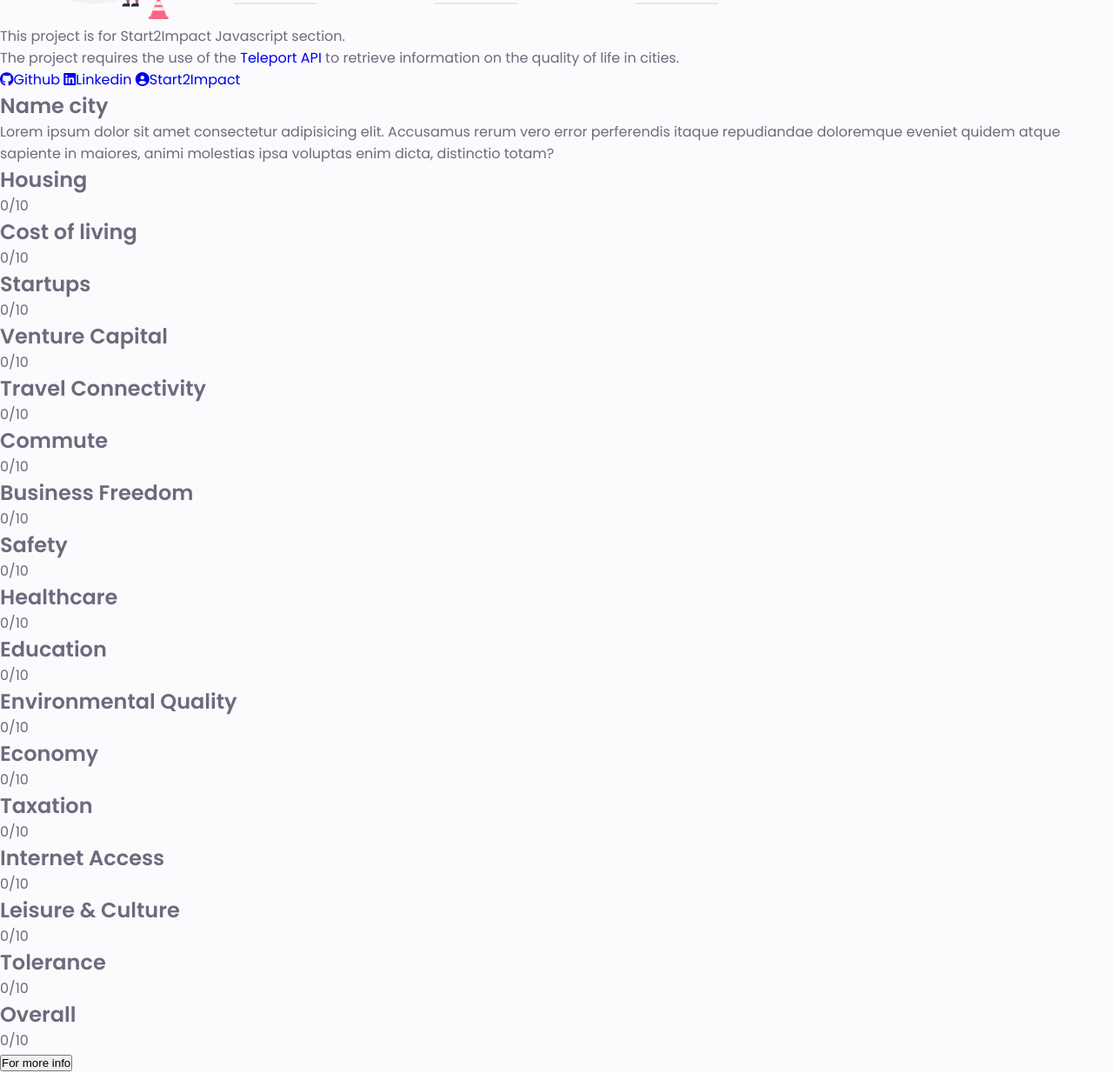
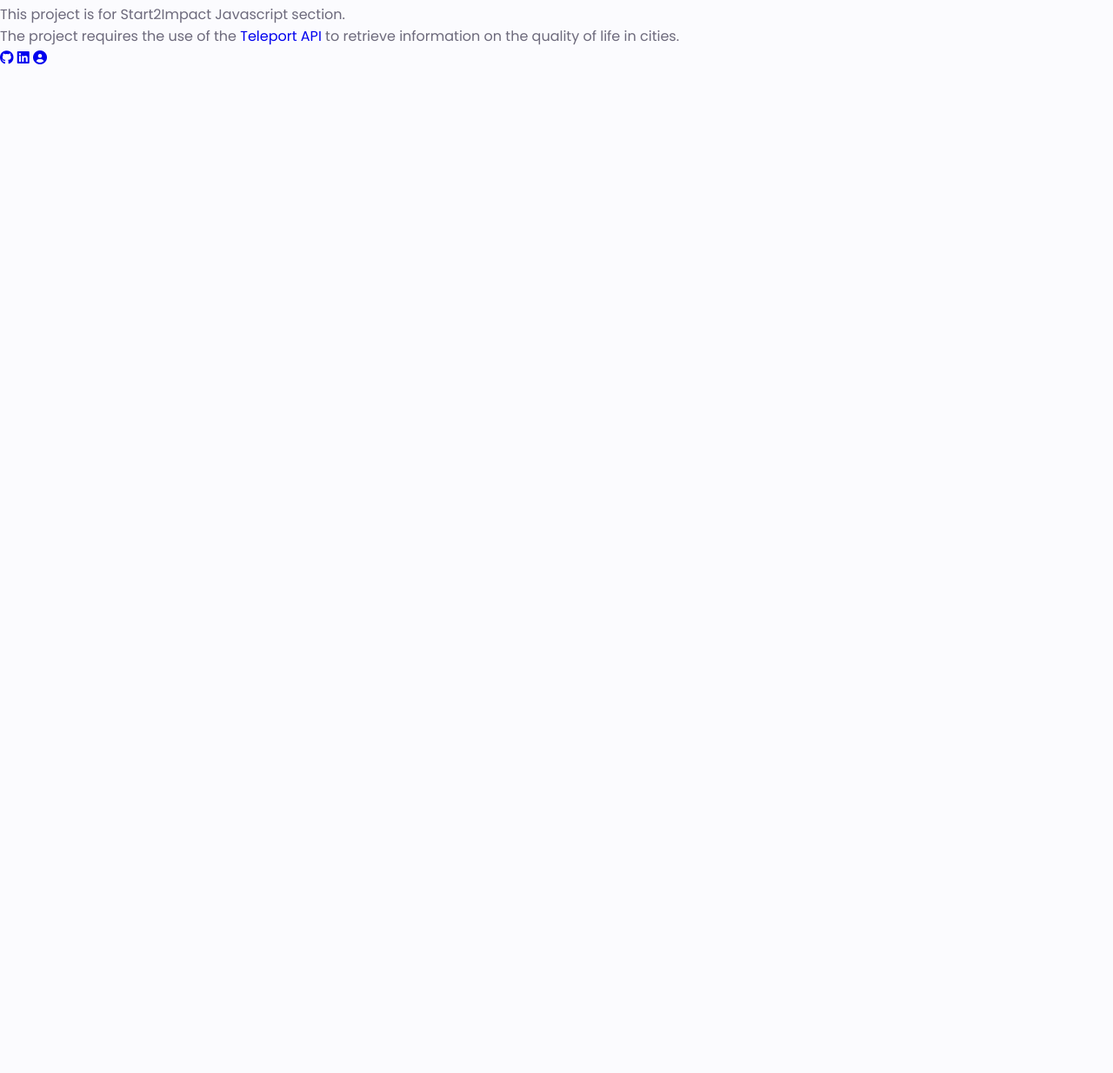
Before and after one commit to Novecento201/Quality-life-city, a website built with webpack: page dist/index.html in a window 1280 px wide. Shown: the part 526-1760 px from the top of the page at 87% size. After the commit the page ends 800 px from the top, so only its background shows below. Built offline with nearby package versions, Linux system fonts and the light colour scheme.

Commit message:
End the HTML

```diff
--- a/dist/index.html
+++ b/dist/index.html
@@ -17,184 +17,58 @@
     <title>Quality life city</title>
 </head>
 <body>
-    <main>
+
     <header>
         <h1 class="title">Quality city life</h1>
         <div class="input__container">
-                <input type="search" id="input-search" class="input__search">
-                <button type="submit" id="btn-search" class="btn__search">
+            <div>
+                <input
+                type="search"
+                id="input-search"
+                class="input__search"
+                placeholder="Search a city">
+                <button type="submit" id="btn-search" class="btn__search btn">
                     <i class="fas fa-search"></i>
                 </button>
-                <div id="error-message" class="error__message" >Your city is not in Teleport API</div>
+            </div>
+            <div id="error-message" class="error__message"></div>
         </div>
     </header>
-        <!-- LEFT CONTAINER -->
-        <section>
-            <img src="IMG/img_city.svg" alt="city illustration">
-            <div class="info">
-                This project is for Start2Impact Javascript section.<br>
-                The project requires the use of the <a href="https://api.teleport.org/api/urban_areas/slug:los-angeles/scores/" target="_blank">Teleport API</a> to retrieve information on the quality of life in cities.
-            </div>
-            <div class="socials">
-                <a href="https://github.com/Novecento201" target="_blank"><i class="fab fa-github"></i>Github</a>
-                <a href="https://www.linkedin.com/in/marco-lovato-3816a3229/" target="_blank"><i class="fab fa-linkedin"></i>Linkedin</a>
-                <a href="https://talent.start2impact.it/profile/marco-lovato-a869" target="_blank"><i class="fas fa-user-circle"></i>Start2Impact</a>
-            </div>
-        </section>
 
     <!-- RIGHT CONTAINER -->
-        <section>
-            <h1 id="city-name" class="title">Name city</h1>
+    <section class="right__container">
+        <h1 id="city-name" class="city__name"></h1>
 
-            <div class="city__text">
-                <p data-summary>Lorem ipsum dolor sit amet consectetur adipisicing elit. Accusamus rerum vero error perferendis itaque repudiandae doloremque eveniet quidem atque sapiente in maiores, animi molestias ipsa voluptas enim dicta, distinctio totam?</p>
+        <div class="container__summary">
+            <p id="summary-text"></p>
         </div>
 
-            <div class="container__scores">
+        <div class="container__scores" id="container-scores">
 
-                <div class="score">
-                    <h2 class="name__score">Housing</h2>
-                    <span class="value__score">0/10</span>
-                    <div class="score__bar">
-                        <div class="empy"></div>
-                    </div>
-                </div>
-
-                <div class="score">
-                    <h2 class="name__score">Cost of living</h2>
-                    <span class="value__score">0/10</span>
-                    <div class="score__bar">
-                        <div class="empy"></div>
-                    </div>
-                </div>
-
-                <div class="score">
-                    <h2 class="name__score">Startups</h2>
-                    <span class="value__score">0/10</span>
-                    <div class="score__bar">
-                        <div class="empy"></div>
-                    </div>
-                </div>
-
-                <div class="score">
-                    <h2 class="name__score">Venture Capital</h2>
-                    <span class="value__score">0/10</span>
-                    <div class="score__bar">
-                        <div class="empy"></div>
-                    </div>
-                </div>
-
-                <div class="score">
-                    <h2 class="name__score">Travel Connectivity</h2>
-                    <span class="value__score">0/10</span>
-                    <div class="score__bar">
-                        <div class="empy"></div>
-                    </div>
-                </div>
-
-                <div class="score">
-                    <h2 class="name__score">Commute</h2>
-                    <span class="value__score">0/10</span>
-                    <div class="score__bar">
-                        <div class="empy"></div>
-                    </div>
-                </div>
-
-                <div class="score">
-                    <h2 class="name__score">Business Freedom</h2>
-                    <span class="value__score">0/10</span>
-                    <div class="score__bar">
-                        <div class="empy"></div>
-                    </div>
-                </div>
-
-                <div class="score">
-                    <h2 class="name__score">Safety</h2>
-                    <span class="value__score">0/10</span>
-                    <div class="score__bar">
-                        <div class="empy"></div>
-                    </div>
-                </div>
-
-                <div class="score">
-                    <h2 class="name__score">Healthcare</h2>
-                    <span class="value__score">0/10</span>
-                    <div class="score__bar">
-                        <div class="empy"></div>
-                    </div>
-                </div>
-
-                <div class="score">
-                    <h2 class="name__score">Education</h2>
-                    <span class="value__score">0/10</span>
-                    <div class="score__bar">
-                        <div class="empy"></div>
-                    </div>
-                </div>
-
-                <div class="score">
-                    <h2 class="name__score">Environmental Quality</h2>
-                    <span class="value__score">0/10</span>
-                    <div class="score__bar">
-                        <div class="empy"></div>
-                    </div>
-                </div>
-
-                <div class="score">
-                    <h2 class="name__score">Economy</h2>
-                    <span class="value__score">0/10</span>
-                    <div class="score__bar">
-                        <div class="empy"></div>
-                    </div>
-                </div>
-
-                <div class="score">
-                    <h2 class="name__score">Taxation</h2>
-                    <span class="value__score">0/10</span>
-                    <div class="score__bar">
-                        <div class="empy"></div>
-                    </div>
-                </div>
-
-                <div class="score">
-                    <h2 class="name__score">Internet Access</h2>
-                    <span class="value__score">0/10</span>
-                    <div class="score__bar">
-                        <div class="empy"></div>
-                    </div>
-                </div>
-
-                <div class="score">
-                    <h2 class="name__score">Leisure & Culture</h2>
-                    <span class="value__score">0/10</span>
-                    <div class="score__bar">
-                        <div class="empy"></div>
-                    </div>
-                </div>
-
-                <div class="score">
-                    <h2 class="name__score">Tolerance</h2>
-                    <span class="value__score">0/10</span>
-                    <div class="score__bar">
-                        <div class="empy"></div>
-                    </div>
-                </div>
-
-                <div class="score">
-                    <h2 class="name__score">Overall</h2>
-                    <span class="value__score">0/10</span>
-                    <div class="score__bar">
-                        <div class="empy"></div>
-                    </div>
-                </div>
-
-                <button class="teleport__btn">
-                    <a class="teleport__link" target="_blank">For more info</a>
-                </button>
         </div>
 
     </section>
-    </main>
+
+    <!-- LEFT CONTAINER -->
+    <section class="left__container">
+
+        <img src="IMG/img_city.svg" alt="city illustration" class="img__city">
+
+        <div class="container__info">
+
+            <div class="text__info">
+                This project is for Start2Impact Javascript section.<br>
+                The project requires the use of the <a href="https://developers.teleport.org/" target="_blank">Teleport API</a> to retrieve information on the quality of life in cities.
+            </div>
+
+            <div class="socials">
+                <a href="https://github.com/Novecento201" target="_blank" alt="Github"><i class="fab fa-github"></i></a>
+                <a href="https://www.linkedin.com/in/marco-lovato-3816a3229/" target="_blank" alt="Linkedin"><i class="fab fa-linkedin"></i></a>
+                <a href="https://talent.start2impact.it/profile/marco-lovato-a869" target="_blank" alt="Start2Impact"><i class="fas fa-user-circle"></i></a>
+            </div>
+
+        </div>
+    </section>
 
 <!-- JS -->
 <script src="main.js"></script>
```
Lines whose indentation alone changed are shown as unchanged.
